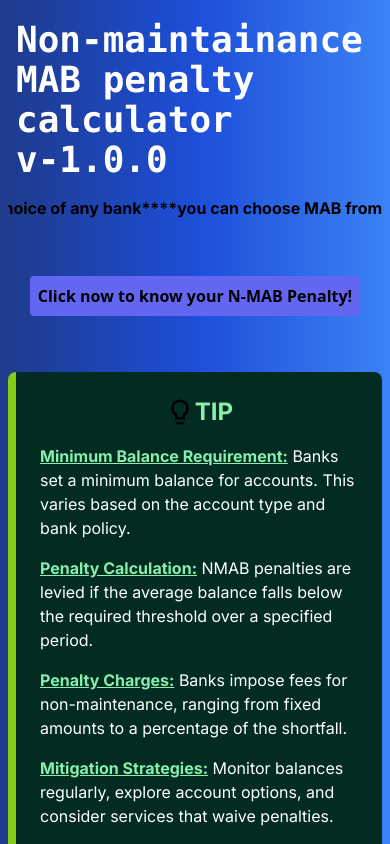
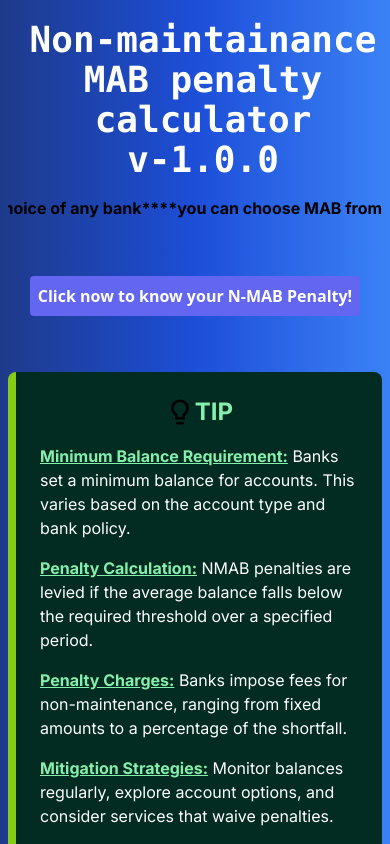
Before and after one commit to pritam-code-n-7/Bank-N-MAB-Penalty-calculator-next-app, a Next.js app: page / in a window 390 px wide. Shown: the top 844 px of the page. Built offline with nearby package versions, Linux system fonts and the light colour scheme.

Commit message:
N-MAB Penalty calculator V-1.0.0 is fully optimized for performance and responsiveness

```diff
--- a/src/app/layout.tsx
+++ b/src/app/layout.tsx
@@ -18,7 +18,7 @@ export default function RootLayout({
     <html lang="en">
       <body className={inter.className}>
         <div className="min-h-screen bg-gradient-to-r from-blue-900 via-blue-700 to-blue-500 ">
-          <div className="flex pb-2 justify-center">
+          <div className="flex pb-2 justify-center text-center">
             <div className="text-4xl font-bold mt-5 ml-4 text-[#fff] font-mono">
               <p>Non-maintainance MAB penalty calculator </p> <p>v-1.0.0</p>
             </div>
--- a/src/app/page.tsx
+++ b/src/app/page.tsx
@@ -25,7 +25,7 @@ export default function Home() {
       </div>
 
       <div
-        className={`transition ease-in-out duration-300 font-bold font-sans p-2 rounded ${
+        className={`transition ease-in-out duration-300 font-bold font-sans text-white p-2 rounded ${
           isClicked ? "bg-purple-500 translate-y-1 scale-110" : "bg-indigo-500"
         }`}
       >
--- a/src/app/penalty/page.tsx
+++ b/src/app/penalty/page.tsx
@@ -10,7 +10,7 @@ const PenaltyCalculator: React.FC = () => {
   const [bank, setBank] = useState<string>("");
   const handleBank = useCallback((e: ChangeEvent<HTMLSelectElement>) => {
     setBank(e.target.value);
-  },[]);
+  }, []);
 
   // navigate to homepage
   const router = useRouter();
--- a/src/types/InputFields.ts
+++ b/src/types/InputFields.ts
@@ -5,7 +5,7 @@ export type InputFieldT = {
   htmlFor: string;
   id: string;
   type: string;
-  value: string;
+  value: string ;
   onChange: (e: React.ChangeEvent<HTMLInputElement>) => void;
 
   min?: number;
```
